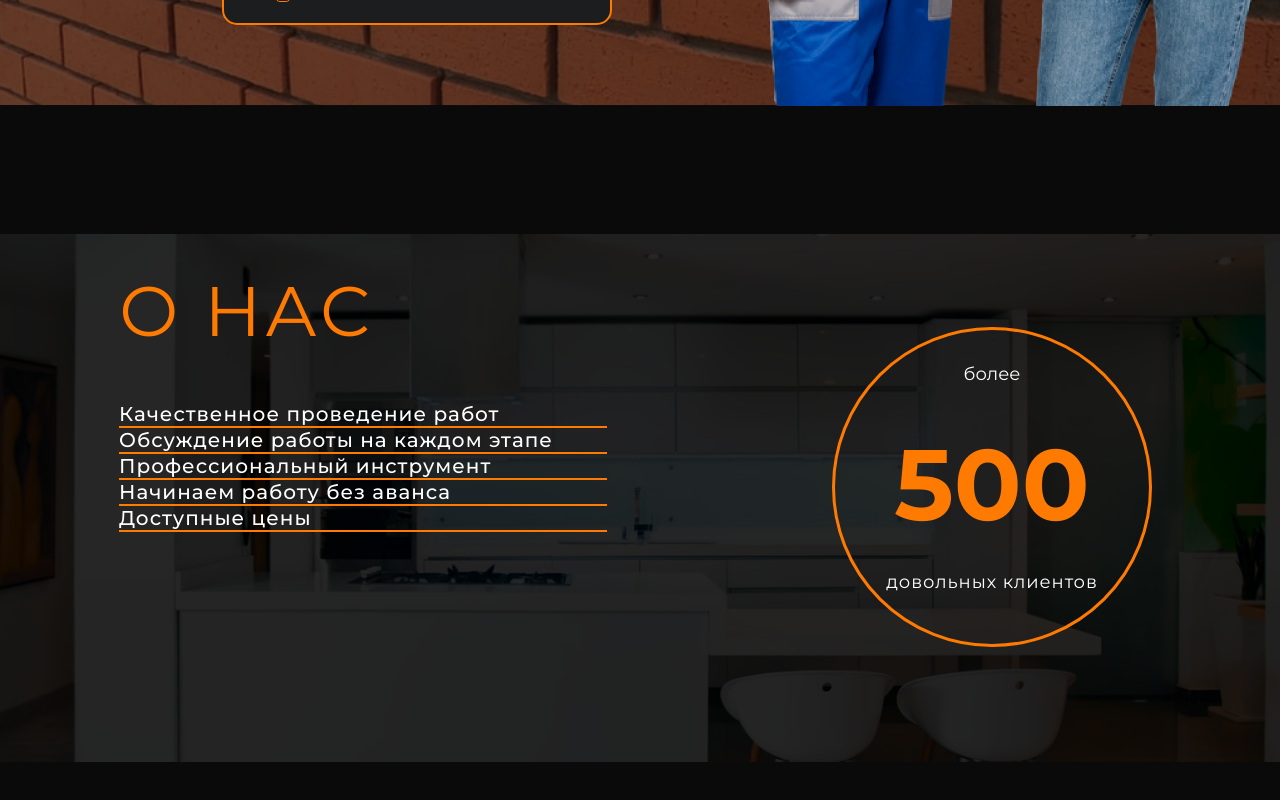
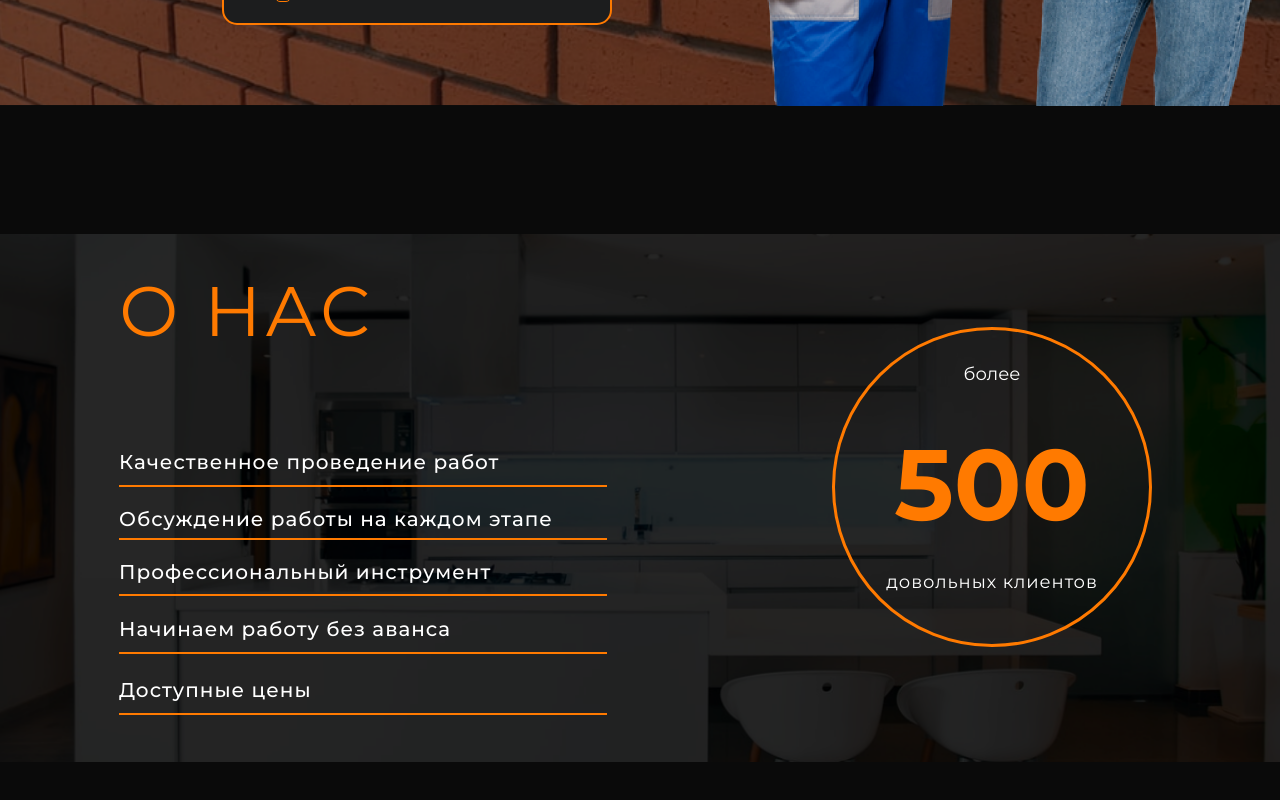
Before and after one commit to 34admal/Portfolio, a React (Create React App) app in the folder homel_build_site/: page / in a window 1280 px wide. Shown: the part 3100-3900 px from the top of the page. Built offline with nearby package versions, Linux system fonts and the light colour scheme.

Commit message:
feat: finish pixel perfect layout for left content items in about us

```diff
--- a/homel_build_site/src/components/AboutUs/AboutUs.jsx
+++ b/homel_build_site/src/components/AboutUs/AboutUs.jsx
@@ -16,26 +16,34 @@ function AboutUs() {
       <div className={styles.about__container}>
         <div className={styles.leftContent}>
           <span className={styles.title}>О НАС</span>
+
           <div className={styles.item}>
-            <span className={styles.text}>Качественное проведение работ</span>
+            <span className={`${styles.text} ${styles.itemText1}`}>
+              Качественное проведение работ
+            </span>
             <span className={styles.line}></span>
           </div>
-          <div className={styles.item}>
-            <span className={styles.text}>Обсуждение работы на каждом этапе</span>
+
+
+         <div className={`${styles.item} ${styles.item2}`}>
+  <span className={`${styles.text} ${styles.text2}`}>Обсуждение работы на каждом этапе</span>
   <span className={styles.line}></span>
 </div>
-          <div className={styles.item}>
-            <span className={styles.text}>Профессиональный инструмент</span>
+         <div className={`${styles.item} ${styles.item3}`}>
+  <span className={`${styles.text} ${styles.text3}`}>Профессиональный инструмент</span>
   <span className={styles.line}></span>
 </div>
-          <div className={styles.item}>
-            <span className={styles.text}>Начинаем работу без аванса</span>
+
+        <div className={`${styles.item} ${styles.item4}`}>
+  <span className={`${styles.text} ${styles.text4}`}>Начинаем работу без аванса</span>
   <span className={styles.line}></span>
 </div>
-          <div className={styles.item}>
-            <span className={styles.text}>Доступные цены</span>
+
+        <div className={`${styles.item} ${styles.item5}`}>
+  <span className={`${styles.text} ${styles.text5}`}>Доступные цены</span>
   <span className={styles.line}></span>
 </div>
+
         </div>
         <div className={styles.rightContent}>
           <span className={styles.circleTop}>{currentData.top}</span>
--- a/homel_build_site/src/components/AboutUs/AboutUs.module.css
+++ b/homel_build_site/src/components/AboutUs/AboutUs.module.css
@@ -41,9 +41,11 @@
   margin-left: 119px;
 }
 
-.item:nth-of-type(1) {
+.itemText1 {
   margin-top: 48px;
+  margin-bottom: 11px;
 }
+
 
 .text {
   font-weight: 500;
@@ -59,6 +61,43 @@
   background-color: #ff7a00;
   display: block;
 }
+
+.title + .item {
+  margin-top: 48px;
+}
+
+.item2 {
+  margin-top: 20px;
+}
+
+.text2 {
+  margin-bottom: 7px;
+}
+
+.item3 {
+  margin-top: 20px;
+}
+
+.text3 {
+  margin-bottom: 10px;
+}
+
+.item4 {
+  margin-top: 21px;
+}
+
+.text4 {
+  margin-bottom: 11px;
+}
+
+.item5 {
+  margin-top: 24px;
+}
+
+.text5 {
+  margin-bottom: 11px;
+}
+
 
 .rightContent {
 width: 320px;
```
Lines whose indentation alone changed are shown as unchanged.
